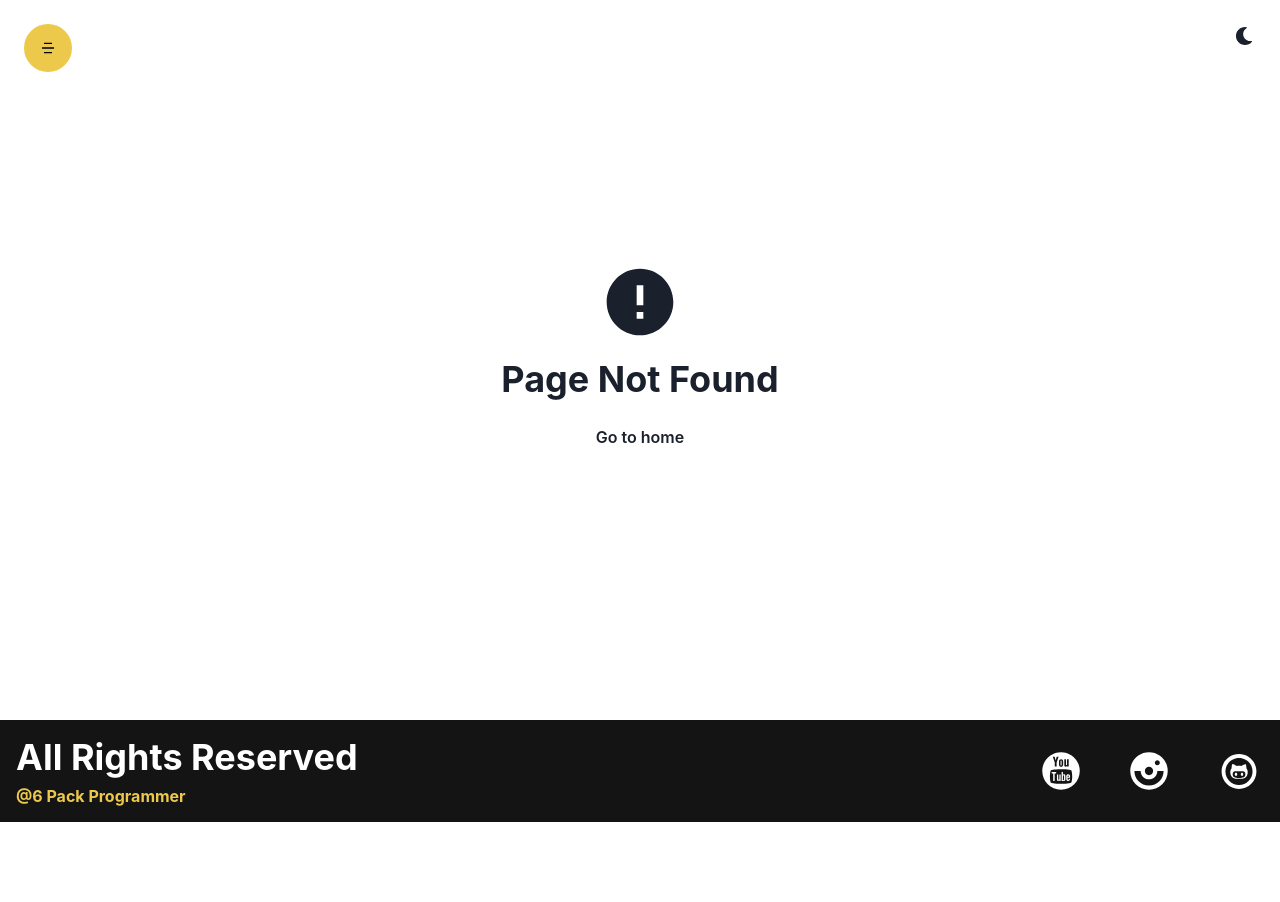
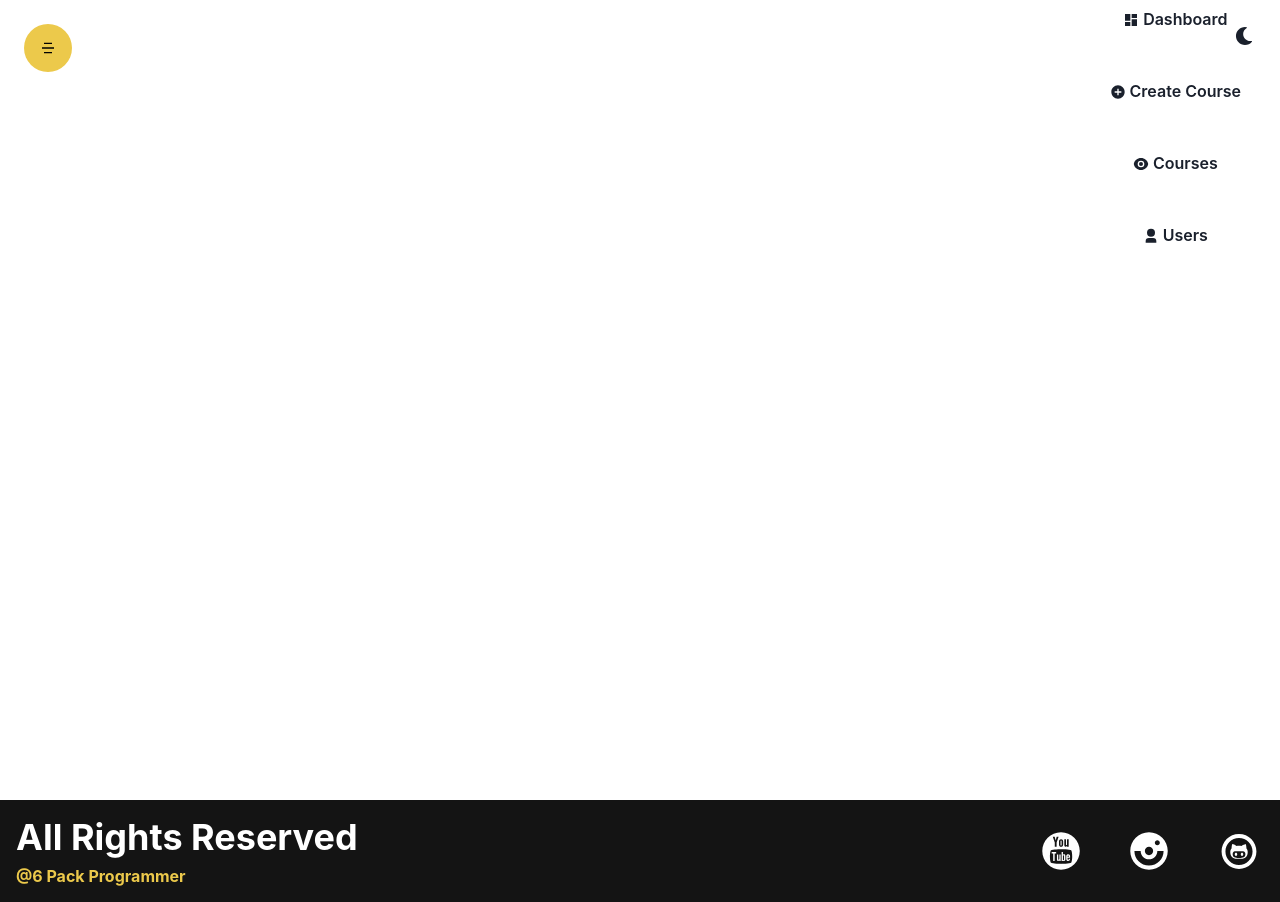
Before and after one commit to sarb001/Course-for-Coders-Web-App, a React (Create React App) app in the folder c-f-c/: page /admin/users in a window 1280 px wide. Before the commit this address had no page. Before the commit the page ends 822 px from the top, so only its background shows below. Built offline with nearby package versions, Linux system fonts and the light colour scheme.

Commit message:
refactor -- App.js + ui Created for Dashboard

```diff
--- a/c-f-c/src/App.js
+++ b/c-f-c/src/App.js
@@ -19,6 +19,10 @@
 import Profile from './Components/Profile/Profile';
 import ChangePassword from './Components/Profile/ChangePassword';
 import UpdateProfile from './Components/Profile/UpdateProfile';
+import Dashboard from './Components/Admin/DashBoard/Dashboard';
+import CreateCourses from './Components/Admin/CreateCourses/CreateCourses';
+import Users from './Components/Admin/Users/Users';
+import AdminCourses from './Components/Admin/AdminCourses/AdminCourses';
 
 function App() {
   return (
@@ -43,11 +47,19 @@
             <Route exact path = "/forgetpassword"  element= {<ForgetPassword />}> </Route>
             <Route exact path = "/resetpassword/:token"  element= {<ResetPassword />}> </Route>
 
+            {/* Related To Payments */}
 
             <Route  path = "/subscribe"  element= {<Subscribe />}> </Route>
             <Route  path = "*"  element= {<NotFound />}> </Route>
             <Route  path = "/paymentsuccess"  element= {<PaymentSuccess/>}> </Route>
             <Route  path = "/paymentfail"  element= {<PaymentsFail  />}> </Route>
+
+               {/* admin dashboard  */}
+
+            <Route  path = "/admin/dashboard"   element = {<Dashboard  />}> </Route>
+            <Route  path = "/admin/creatcourse"  element = {<CreateCourses />}> </Route>
+            <Route  path = "/admin/courses"     element = {<AdminCourses  />}> </Route>
+            <Route  path = "/admin/users"       element = {<Users  />}> </Route>
 
          </Routes>
          <Footer />
--- /dev/null
+++ b/c-f-c/src/Components/Admin/AdminCourses/AdminCourses.jsx
@@ -0,0 +1,18 @@
+
+import { Box, Grid } from '@chakra-ui/react'
+import React from 'react'
+import Sidebar from '../Sidebar'
+
+const AdminCourses = () => {
+  return (
+    <div>
+         <Grid minH = {'100vh'}
+      templateColumns={['1fr','5fr 1fr']}>
+        <Box> </Box>
+        <Sidebar />
+      </Grid>
+    </div>
+  )
+}
+
+export default AdminCourses
--- /dev/null
+++ b/c-f-c/src/Components/Admin/CreateCourses/CreateCourses.jsx
@@ -0,0 +1,18 @@
+
+import { Box, Grid } from '@chakra-ui/react'
+import React from 'react'
+import Sidebar from '../Sidebar'
+
+const CreateCourses = () => {
+  return (
+    <div>
+       <Grid minH = {'100vh'}
+      templateColumns={['1fr','5fr 1fr']}>
+        <Box> </Box>
+        <Sidebar />
+      </Grid>
+    </div>
+  )
+}
+
+export default CreateCourses
--- /dev/null
+++ b/c-f-c/src/Components/Admin/DashBoard/Dashboard.jsx
@@ -0,0 +1,18 @@
+
+import { Box, Grid } from '@chakra-ui/react'
+import React from 'react'
+import Sidebar from '../Sidebar'
+
+const Dashboard = () => {
+  return (
+    <div>
+       <Grid minH = {'100vh'}
+      templateColumns={['1fr','5fr 1fr']}>
+        <Box> </Box>
+        <Sidebar />
+      </Grid>
+    </div>
+  )
+}
+
+export default Dashboard
--- /dev/null
+++ b/c-f-c/src/Components/Admin/Sidebar.jsx
@@ -0,0 +1,30 @@
+import { Button, Icon, VStack } from '@chakra-ui/react'
+import React from 'react'
+import { RiAddCircleFill, RiDashboardFill, RiEyeFill, RiUser3Fill } from 'react-icons/ri'
+import { Link } from 'react-router-dom'
+
+const Sidebar = () => {
+  return (
+    <div>
+      <VStack spacing = {'8'} P = '16' boxShadow = {'-2px 0 10px rgba(107,70,193.0.5)'}>
+      <LinkButton  Icon = {RiDashboardFill}  text = "Dashboard" url = {`dashboard`} />
+      <LinkButton  Icon = {RiAddCircleFill}  text = "Create Course" url = {`createcourse`} />
+      <LinkButton  Icon = {RiEyeFill}        text = "Courses" url = {`courses`} />
+      <LinkButton  Icon = {RiUser3Fill}      text = "Users" url = {`users`} />
+      </VStack>
+    </div>
+  )
+}
+
+export default Sidebar
+
+const LinkButton = ({url,Icon,text}) => {
+  return (
+    <Link to = {`/admin/${url}`}>
+        <Button   variant = 'ghost'>
+          <Icon style = {{margin:'4px'}} />
+              {text}
+        </Button>
+    </Link>
+  )
+}
--- /dev/null
+++ b/c-f-c/src/Components/Admin/Users/Users.jsx
@@ -0,0 +1,17 @@
+import { Box, Grid } from '@chakra-ui/react'
+import React from 'react'
+import Sidebar from '../Sidebar'
+
+const Users = () => {
+  return (
+    <div>
+      <Grid minH = {'100vh'}
+      templateColumns={['1fr','5fr 1fr']}>
+        <Box> </Box>
+        <Sidebar />
+      </Grid>
+    </div>
+  )
+}
+
+export default Users
```
